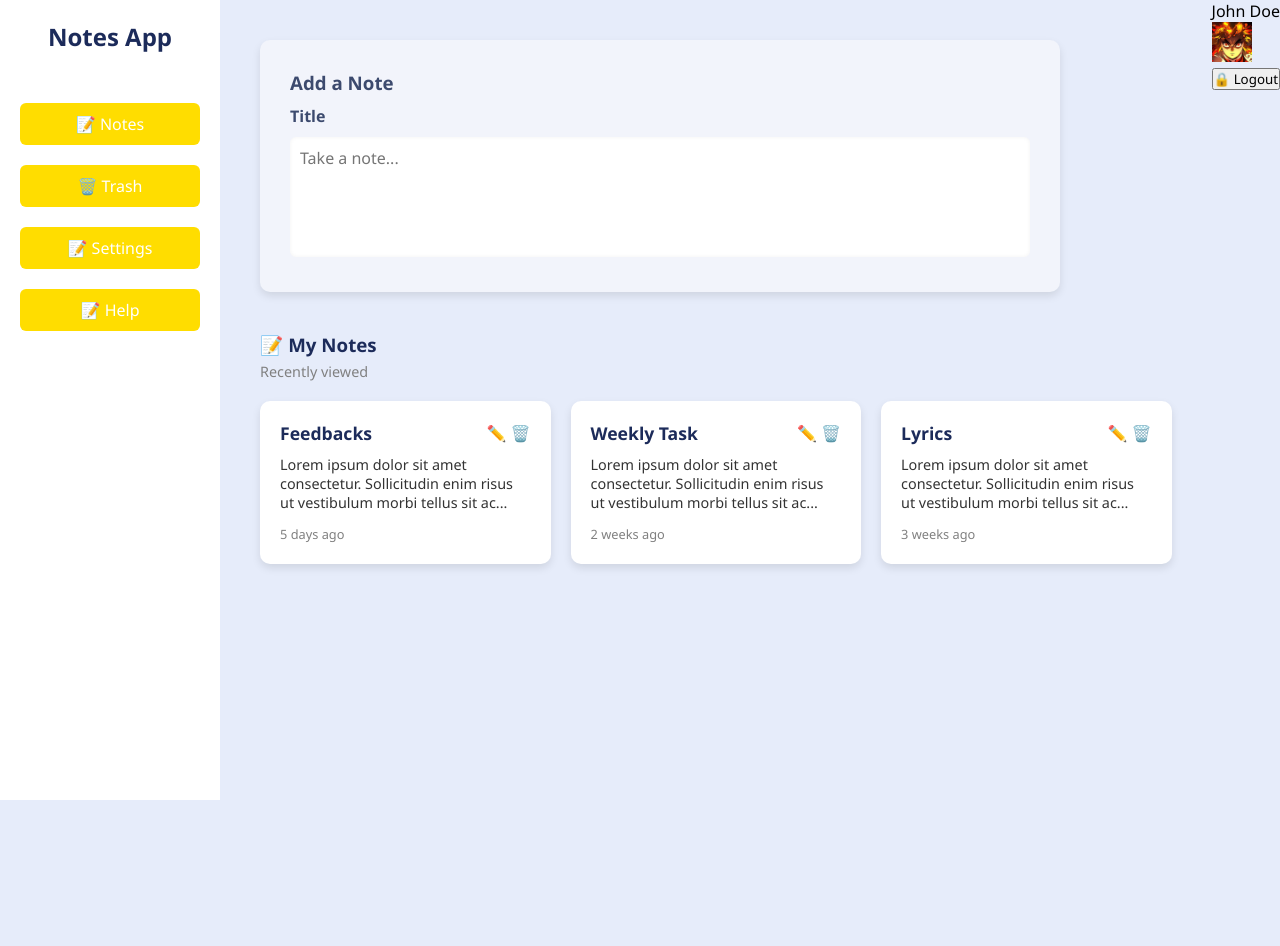
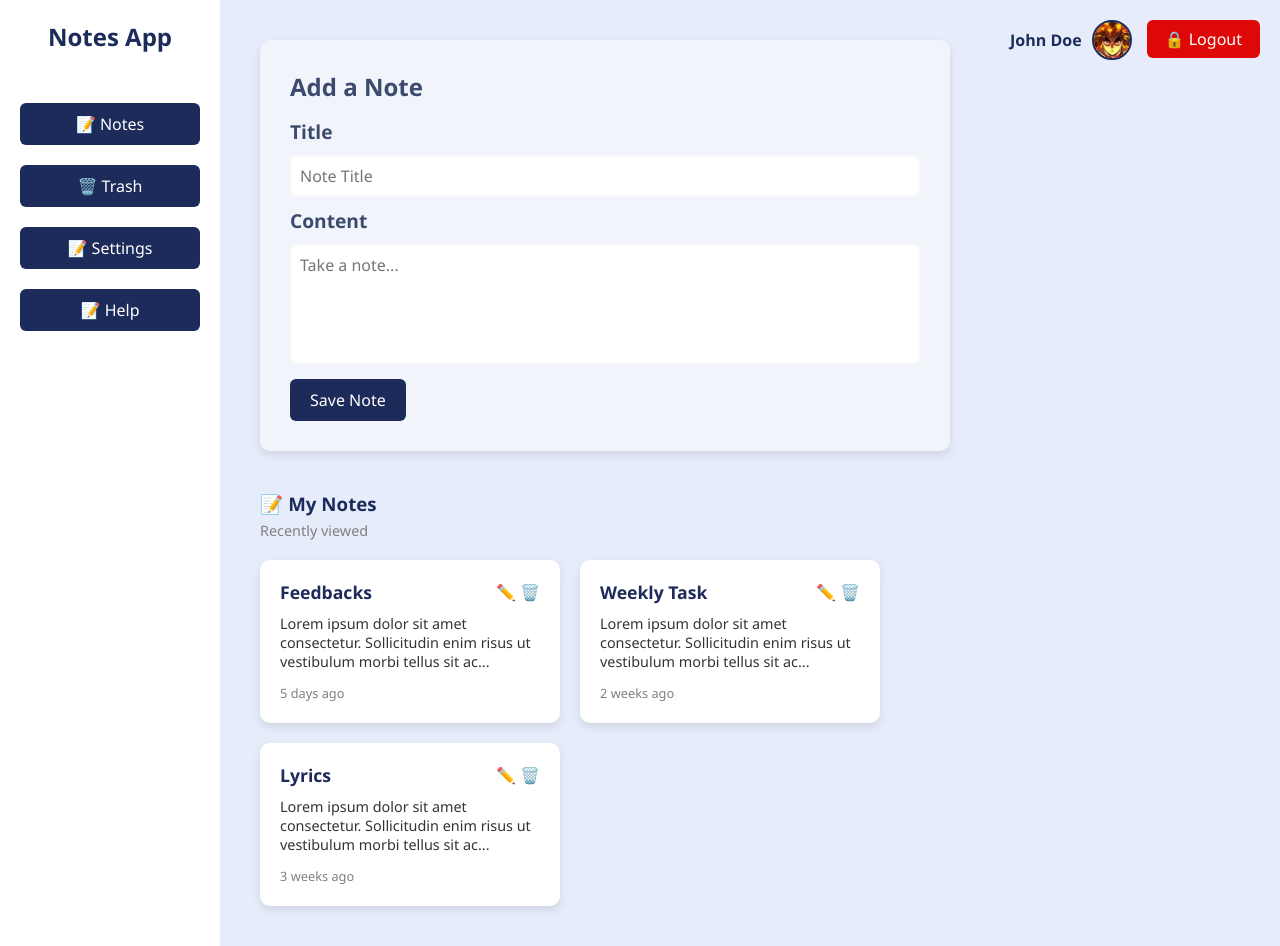
Before and after one commit to AtkTheDeveloper/dexlink, a plain HTML site: page notes/notes.html in a window 1280 px wide. Before the commit the page ends 800 px from the top, so only its background shows below. Drawn offline with Linux system fonts and the light colour scheme; sample sign-in values are in the browser's storage.

Commit message:
Added Logout functionality and changed the color scheme of the entire site

```diff
--- a/notes/notes.css
+++ b/notes/notes.css
@@ -39,7 +39,7 @@ body {
   gap: 20px;
 }
 .nav-button{
-  background-color: #FFDD00;
+  background-color: #1c2b5a;
   color: white;
   border: none;
   padding: 10px;
@@ -47,6 +47,49 @@ body {
   border-radius: 6px;
   font-size: 1rem;
   cursor: pointer;
+  text-align: center;
+  transition: background-color 0.3s ease;
+}
+.nav-button:hover {
+  background-color: #051137;
+}
+
+/* User Details */
+.user-details-sidebar {
+  display: flex;
+  align-items: flex-start;
+  padding: 20px;
+  gap: 15px;
+}
+.user-details {
+  display: flex;
+  align-items: center;
+}
+.user-details p {
+  margin-right: 10px;
+  font-weight: bold;
+  color: #1c2b5a;
+}
+.user-details img {
+  border-radius: 50%;
+  border: 2px solid #1c2b5a;
+  cursor: pointer;
+}
+.user-details-sidebar button {
+  background-color: #de0808;
+  color: #ffffff;
+  border: none;
+  padding: 8px 18px;
+  border-radius: 6px;
+  font-size: 1rem;
+  cursor: pointer;
+  width: auto;
+  align-self: flex-start;
+  transition: background-color 0.3s ease;
+}
+
+.user-details-sidebar button:hover {
+  background-color: #930202;
 }
 
 /* Main Content */
@@ -70,9 +113,28 @@ body {
 .note-card h3,
 .note-card h4 {
   color: #3c4a6e;
+}
+.note-card h3 {
+  margin-bottom: 15px;
+  font-size: 1.5rem;
+}
+
+.note-card h4 {
+  margin-bottom: 10px;
+  font-size: 1.2rem;
+}
+
+.note-card input {
+  width: 100%;
+  padding: 10px;
+  border: none;
+  border-radius: 6px;
+  font-size: 1rem;
+  color: #333;
+  background-color: #ffffff;
+  box-shadow: inset 0 0 4px rgba(0,0,0,0.05);
   margin-bottom: 10px;
 }
-
 .note-card textarea {
   width: 100%;
   height: 120px;
@@ -84,6 +146,20 @@ body {
   color: #333;
   background-color: #ffffff;
   box-shadow: inset 0 0 4px rgba(0,0,0,0.05);
+  margin-bottom: 10px;
+}
+.note-card button {
+  background-color: #1c2b5a;
+  color: #ffffff;
+  border: none;
+  padding: 10px 20px;
+  border-radius: 6px;
+  font-size: 1rem;
+  cursor: pointer;
+  transition: background-color 0.3s ease;
+}
+.note-card button:hover {
+  background-color: #051137;
 }
 
 /* Notes Section */
--- a/notes/notes.html
+++ b/notes/notes.html
@@ -25,7 +25,10 @@
       <div class="note-card">
         <h3>Add a Note</h3>
         <h4>Title</h4>
+        <input type="text" placeholder="Note Title" />
+        <h4>Content</h4>
         <textarea placeholder="Take a note..."></textarea>
+        <button>Save Note</button>
       </div>
 
       <!-- My Notes Section -->
@@ -76,12 +79,12 @@
     </main>
 
     <!-- User Details -->
-     <aside>
+     <aside class="user-details-sidebar">
         <div class="user-details">
             <p>John Doe</p>
             <img src="../images/profile.jpg" alt="Profile Picture" width="40" height="40">
         </div>
-        <button>🔒 Logout</button>
+        <button id="logout">🔒 Logout</button>
      </aside>
   </div>
 
--- a/notes/notes.js
+++ b/notes/notes.js
@@ -8,3 +8,11 @@ window.addEventListener('DOMContentLoaded', () => {
       // Load notes for that user
     }
   });
+
+logoutBtn = document.getElementById('logout');
+
+logoutBtn.addEventListener('click', () => {
+    localStorage.removeItem('isLoggedIn');
+    localStorage.removeItem('loggedInUser');
+    window.top.location.href = "../index.html";
+});
```
Also changed, not shown: style.css (+10 -10 lines).
